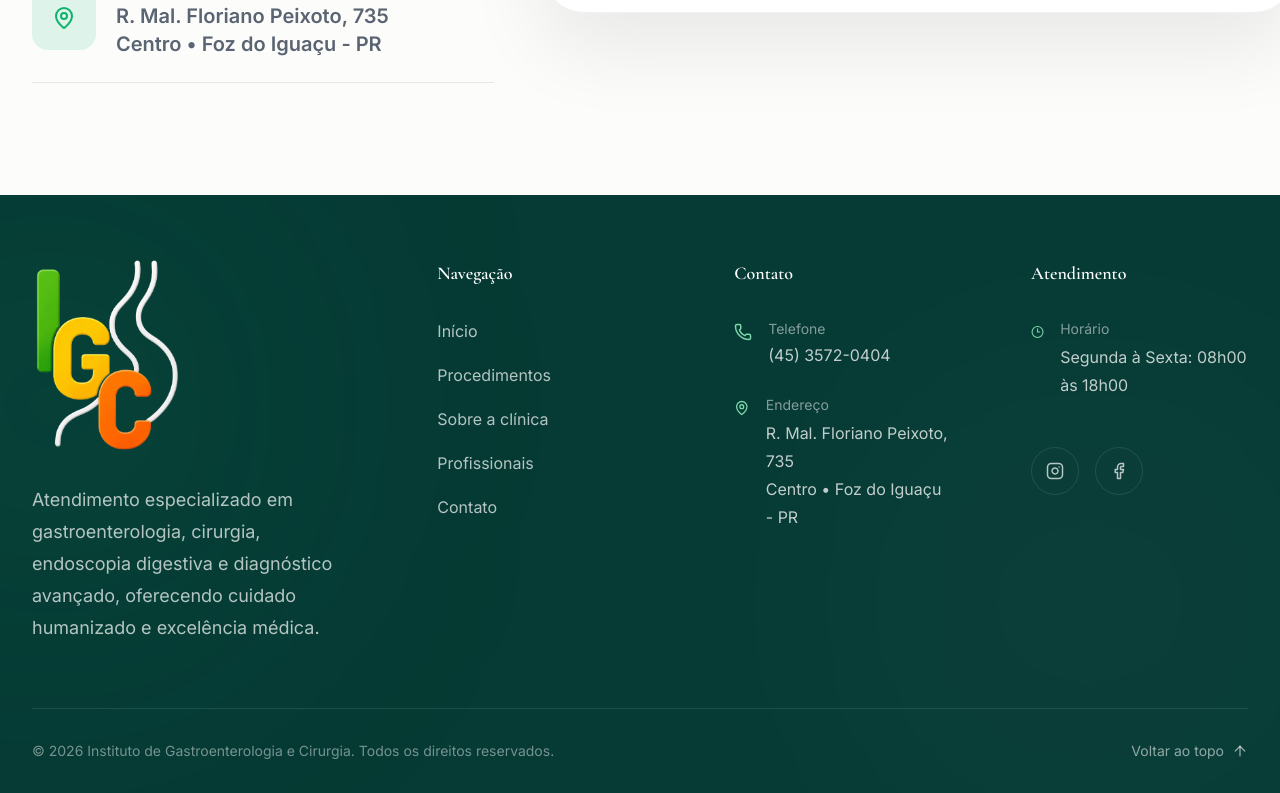
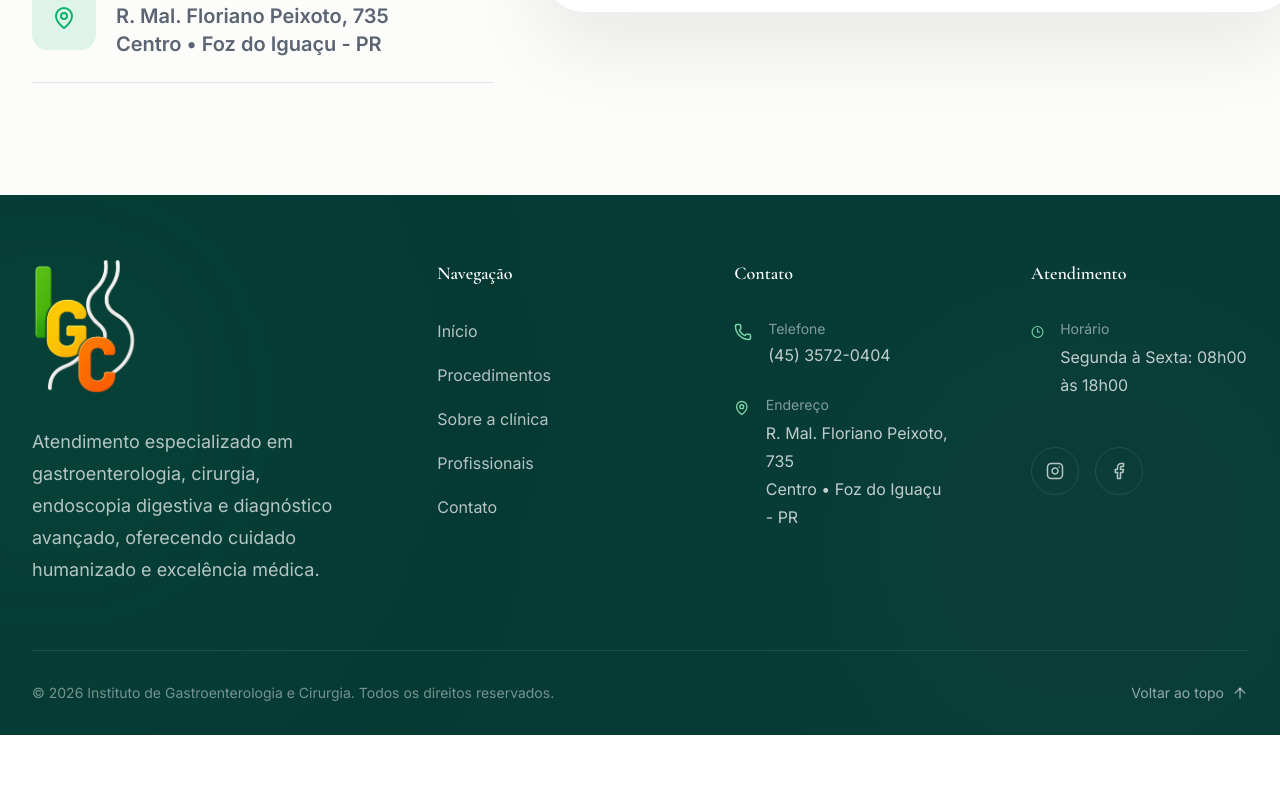
Before and after one commit to JeanCarlo10/instituto-gastroenterologia, a React (Vite) app: page / in a window 1280 px wide. Shown: the part 6662-7455 px from the top of the page. After the commit the page ends 7397 px from the top, so only its background shows below. Built offline with nearby package versions, Linux system fonts and the light colour scheme; grey boxes are pictures that could not be loaded.

Commit message:
Ajuste logo footer no mobile

```diff
--- a/src/components/Footer.tsx
+++ b/src/components/Footer.tsx
@@ -68,8 +68,7 @@ const Footer = () => {
                 alt="Logo clínica IGC"
                 loading="eager"
                 decoding="async"
-                width="150"
-                height="85"
+                className="h-auto w-[90px] md:w-[100px] lg:w-[105px]"
               />
             </a>
 
--- a/src/components/Header.tsx
+++ b/src/components/Header.tsx
@@ -168,7 +168,7 @@ export default function Header() {
               alt="Logo clínica"
               loading="eager"
               decoding="async"
-              className="h-auto w-[220px] md:w-[280px] lg:w-[135px]"
+              className="h-auto w-[120px] md:w-[280px] lg:w-[135px]"
             />
           </a>
 
--- a/src/components/Reviews.tsx
+++ b/src/components/Reviews.tsx
@@ -91,7 +91,7 @@ const Reviews = () => {
           "
         >
           {selected && (
-            <div className="p-14 md:p-20">
+            <div className="p-10 md:p-20">
               <Quote size={60} strokeWidth={1.5} className="text-(--primary)" />
 
               <blockquote
```
